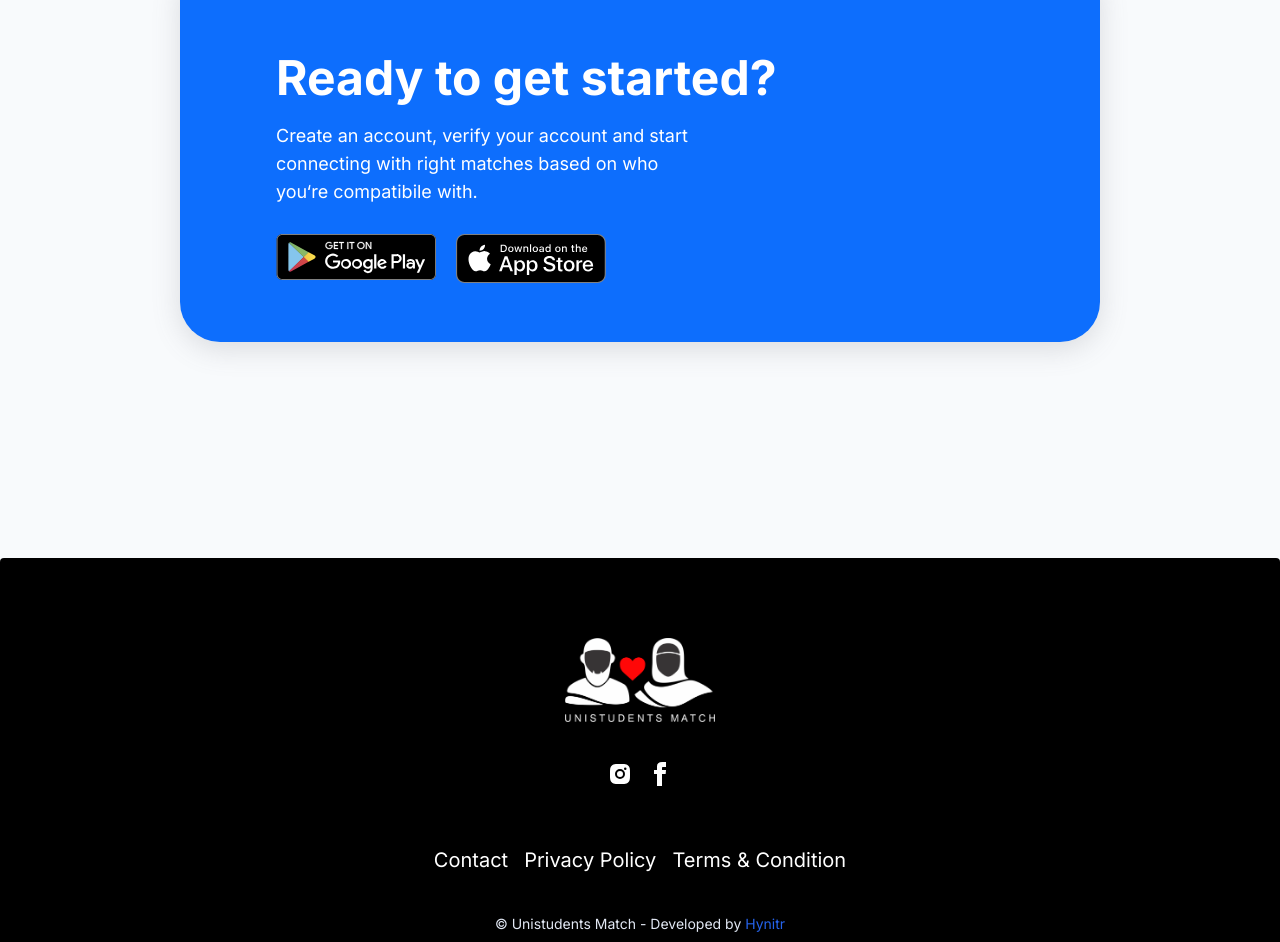
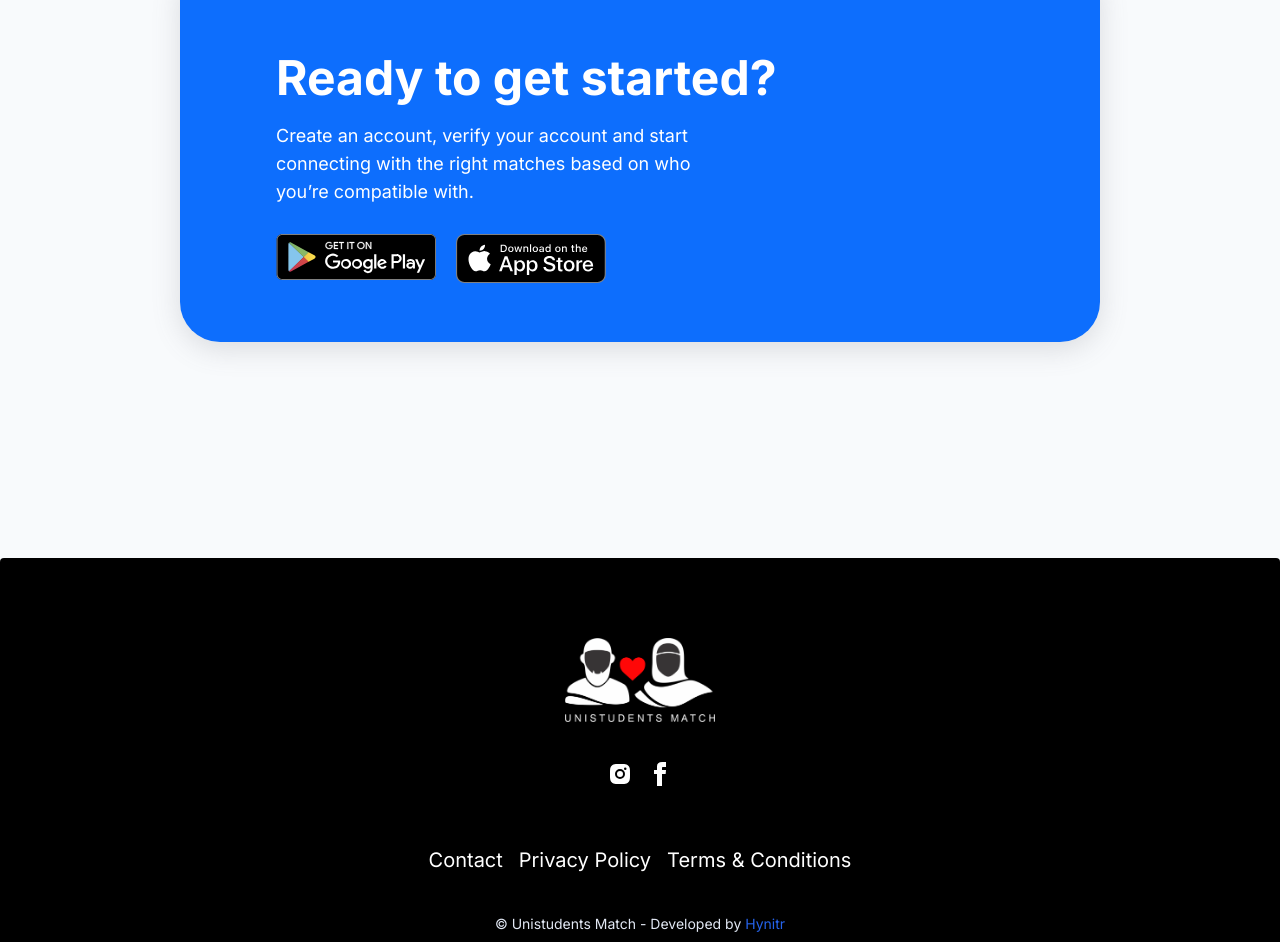
Before and after one commit to unistudentsmatch/Unistudents-Match-Website-2.0, a Next.js app: page / in a window 1280 px wide. Shown: the part 3930-4872 px from the top of the page. Built offline with nearby package versions, Linux system fonts and the light colour scheme.

Commit message:
copy: fix typos
'compatibile', a missing 'the', a left single quote used as an apostrophe, 'Terms & Condition', 'setup your profile' and 'suggested match'.

```diff
--- a/app/about/page.tsx
+++ b/app/about/page.tsx
@@ -12,8 +12,8 @@ export const metadata: Metadata = {
 const About = () => {
 	const abc = [
 		{ number: "1", text: "Download the Unistudents Match App" },
-		{ number: "2", text: "Create an account and setup your profile" },
-		{ number: "3", text: "Start connecting with suggested match" },
+		{ number: "2", text: "Create an account and set up your profile" },
+		{ number: "3", text: "Start connecting with suggested matches" },
 	];
 
 	return (
--- a/app/components/Calltoaction.tsx
+++ b/app/components/Calltoaction.tsx
@@ -10,7 +10,7 @@ const Calltoaction = () => {
 					<div className="overflow-hidden bg-unistudblue shad1 text-unistuddark background-image">
 						<div className="md:px-10 md:py-10 m-14">
 							<h2 className="font-bold text-unistudwhite mb-3 text-2xl xl:text-5xl md:text-5xl md:w-3/5 xl:w-4/5 w-full">Ready to get started? </h2>
-							<p className="mt-5 xl:text-lg text-base xl:w-3/5 md:w-3/5 text-unistudwhite">Create an account, verify your account and start connecting with right matches based on who you&lsquo;re compatibile with.</p>
+							<p className="mt-5 xl:text-lg text-base xl:w-3/5 md:w-3/5 text-unistudwhite">Create an account, verify your account and start connecting with the right matches based on who you&rsquo;re compatible with.</p>
 
 							<div className="md:flex mt-7 hidden">
 								<Link href="https://play.google.com/store/apps/details?id=com.unistudentsmatch.app.twa" target="_blank"><Image
--- a/app/components/Footer.tsx
+++ b/app/components/Footer.tsx
@@ -56,7 +56,7 @@ const Footer = () => {
 				<Link
 					href="/terms-and-condition"
 					className="link link-hover xl:text-xl">
-					Terms & Condition
+					Terms &amp; Conditions
 				</Link>
 			</nav>
 
--- a/app/page.tsx
+++ b/app/page.tsx
@@ -143,7 +143,7 @@ export default function Home() {
 					</div>
 				</div>
 			</section>
-			{/* End of featues section */}
+			{/* End of features section */}
 
 			{/* FAQs section */}
 			<Faqs />
```
